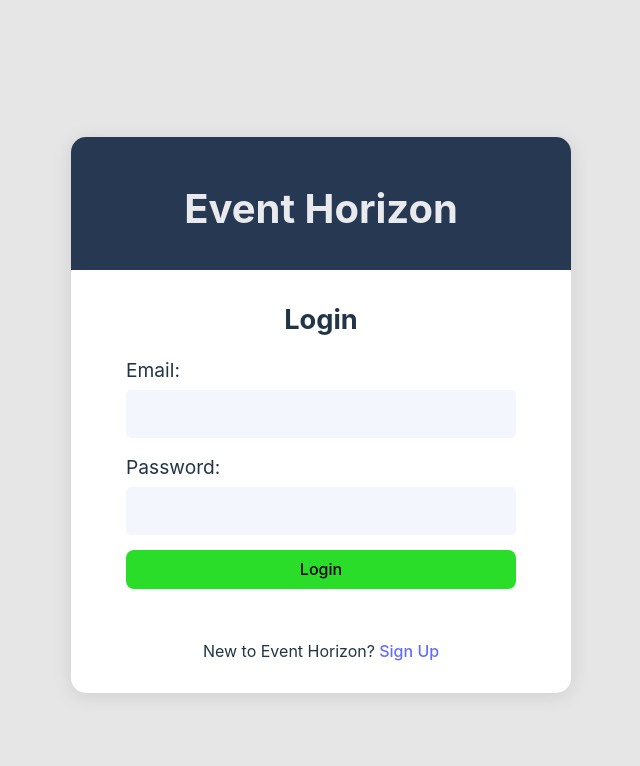
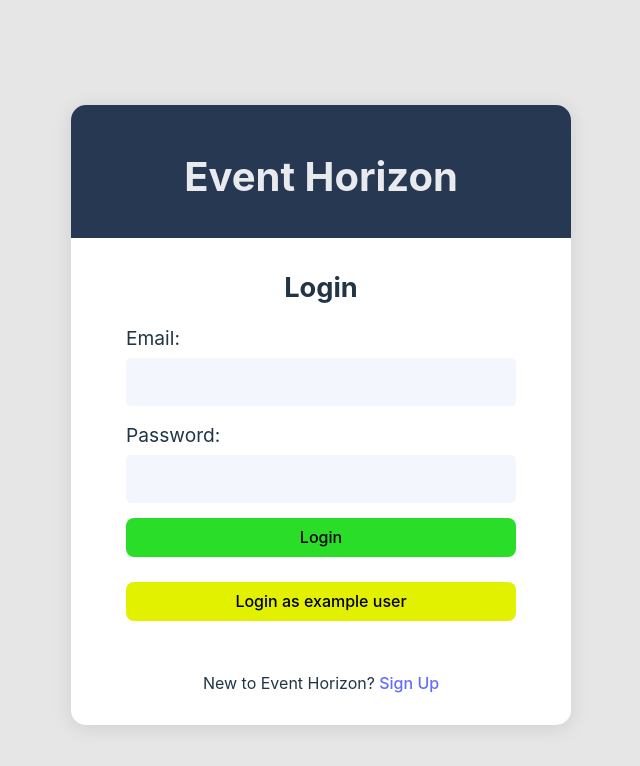
Before and after one commit to fau446/event-horizon, a React (Vite) app: page /login in a window 1280 px wide. Shown: the top 766 px of the page, without its empty margins (319-959 px from the left). Built offline with nearby package versions, Linux system fonts and the light colour scheme; no server answers.

Commit message:
Add example user login

```diff
--- a/src/components/Login.jsx
+++ b/src/components/Login.jsx
@@ -18,6 +18,13 @@ function Login() {
 
   async function handleFormSubmit(e) {
     e.preventDefault();
+
+    // if login as example user button clicked
+    if (e.type === "click") {
+      formData.email = "user1@example.com";
+      formData.password = "password1";
+    }
+
     setIsLoading(true);
     try {
       const response = await fetch(`${APIURL}/auth/login`, {
@@ -94,9 +101,19 @@ function Login() {
                 <div></div>
               </div>
             ) : (
-              <button className={styles.button}>Login</button>
+              <div className={styles.buttons}>
+                <button className={styles.button}>Login</button>
+                <button
+                  type="button"
+                  className={styles.exampleButton}
+                  onClick={handleFormSubmit}
+                >
+                  Login as example user
+                </button>
+              </div>
             )}
           </form>
+
           <div className={styles.authFooter}>
             <span>New to Event Horizon?</span>
             <a onClick={() => navigate("/sign_up")}> Sign Up</a>
--- a/src/styles/LoginSignUp.module.css
+++ b/src/styles/LoginSignUp.module.css
@@ -29,7 +29,6 @@
 .form {
   display: flex;
   flex-direction: column;
-  /* align-items: center; */
   gap: 15px;
 }
 
@@ -44,8 +43,19 @@
   gap: 5px;
 }
 
+.buttons {
+  display: flex;
+  flex-direction: column;
+  gap: 25px;
+}
+
 .button {
   background-color: #29dd29;
+  border: none;
+}
+
+.exampleButton {
+  background-color: #e1f100;
   border: none;
 }
 
```
